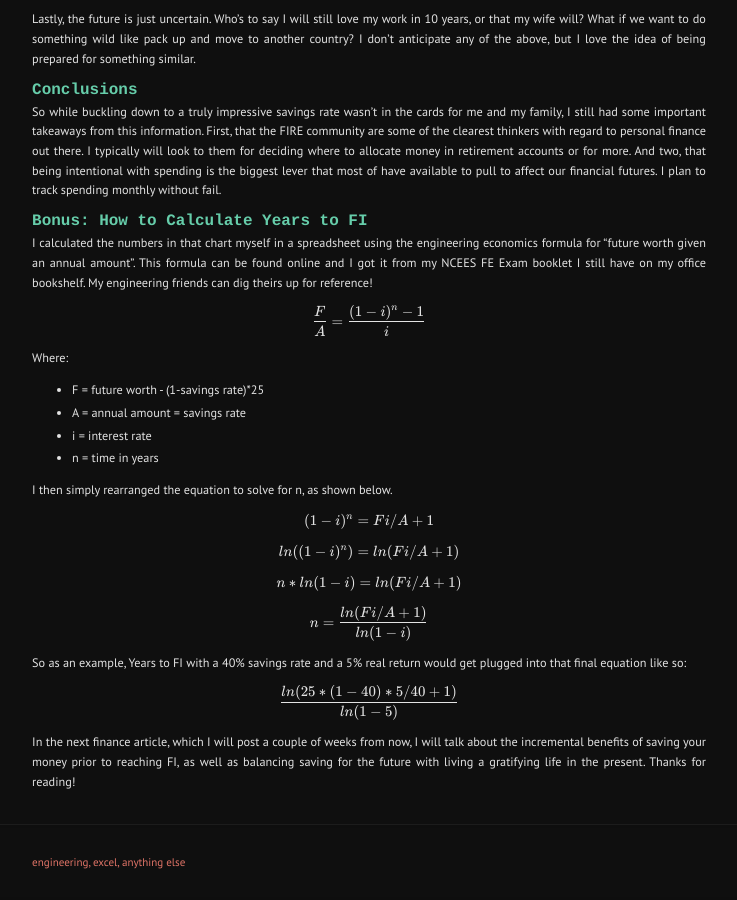
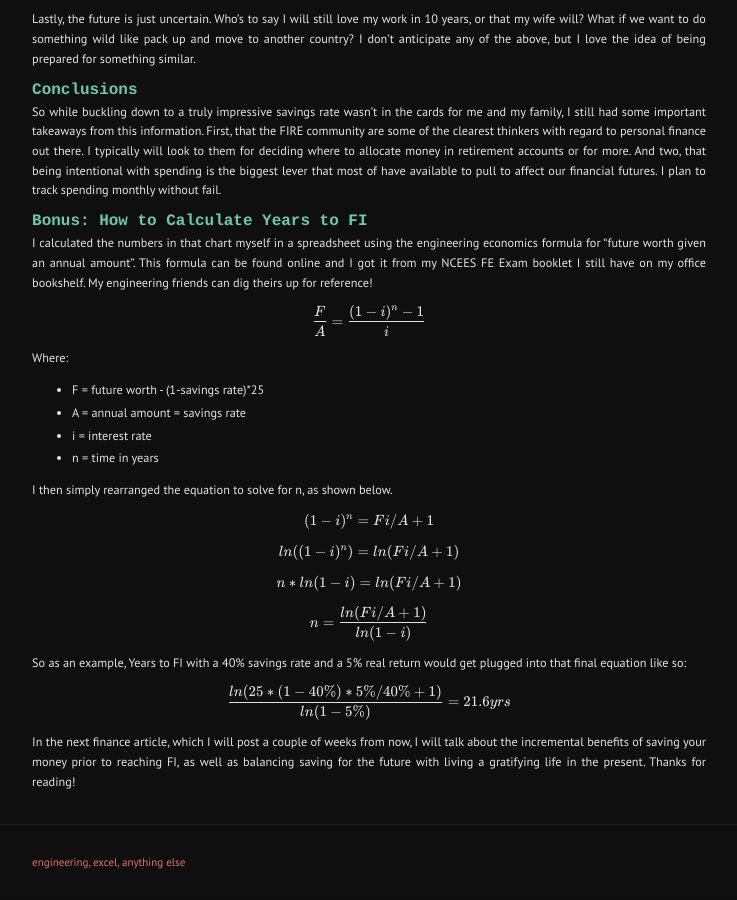
Before and after one commit to labeattie/testpreviewsite, a Jekyll site: the page built from _posts/2022-01-24-thoughts-on-fi-pt1.md, in a window 1280 px wide and 900 px high, scrolled down 1912 px. Shown: the whole window, without its empty margins (271-1008 px from the left). Built offline with Jekyll 4.4.1, drawn with Linux system fonts in a browser that asks for light colours.

```diff
--- a/_posts/2022-01-24-thoughts-on-fi-pt1.md
+++ b/_posts/2022-01-24-thoughts-on-fi-pt1.md
@@ -81,7 +81,7 @@ $$n = \frac{ln(Fi/A+1)}{ln(1-i)}$$
 
 So as an example, Years to FI with a 40% savings rate and a 5% real return would get plugged into that final equation like so:
 
-$$\frac{ln(25*(1-40)*5/40+1)}{ln(1-5)}$$
+$$\frac{ln(25*(1-40\%)*5\%/40\%+1)}{ln(1-5\%)} = 21.6yrs$$
 
 In the next finance article, which I will post a couple of weeks from now, I will talk about the incremental benefits of saving your money prior to reaching FI, as well as balancing saving for the future with living a gratifying life in the present. Thanks for reading!
 
```
